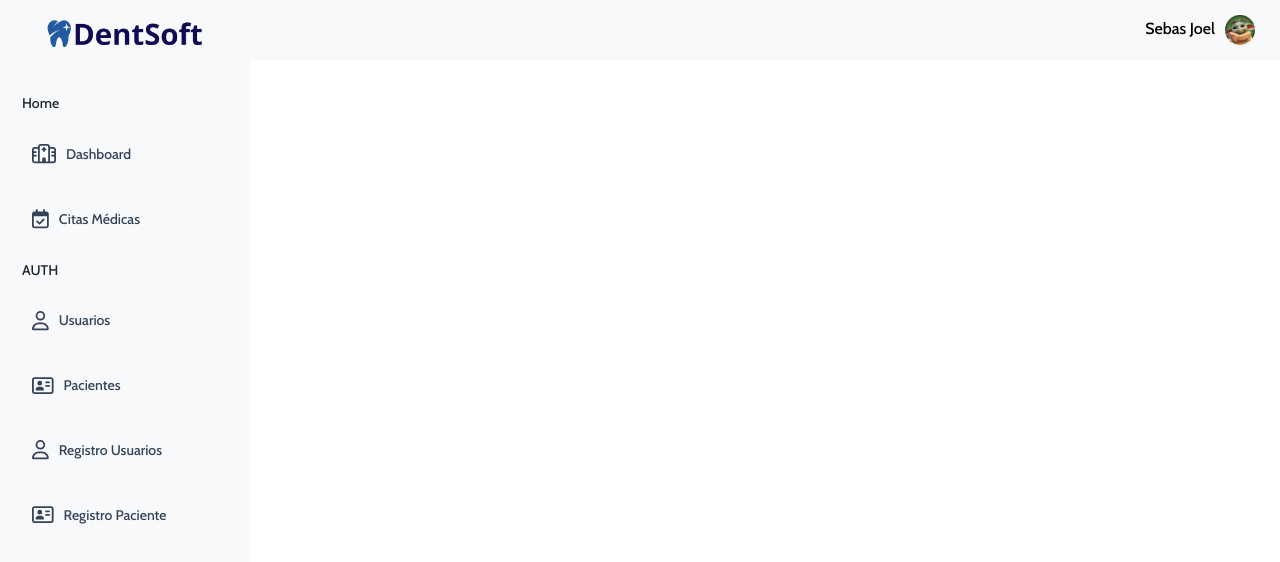
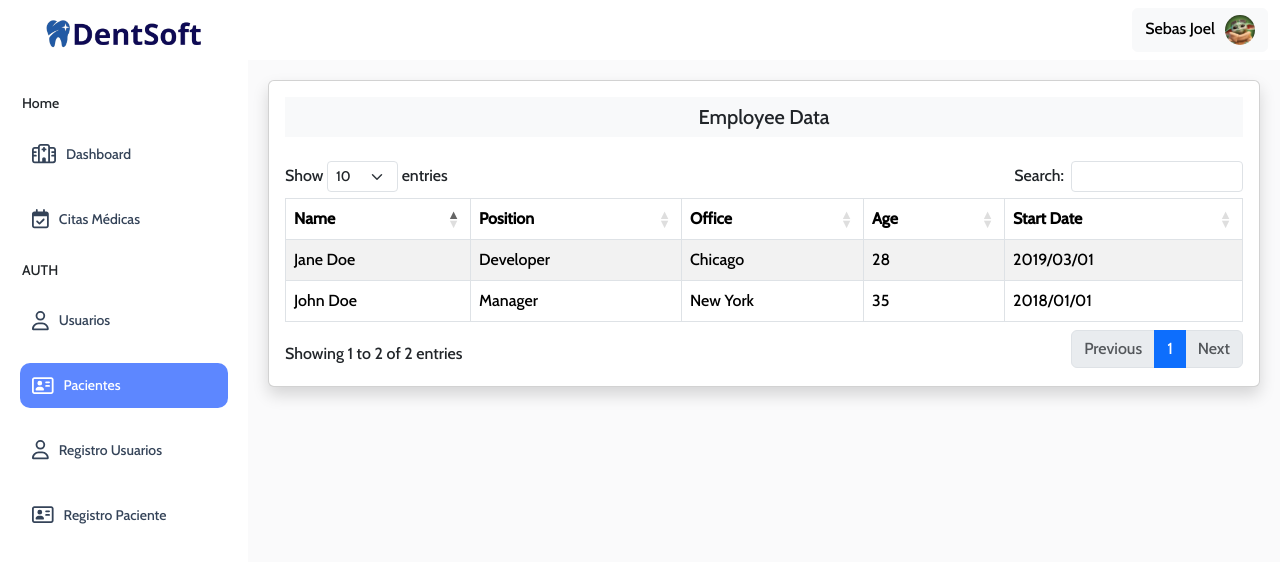
Before and after one commit to Layedra75/sidebar, a React (Create React App) app: page /pacientes in a window 1280 px wide. Shown: the top 562 px of the page. Built offline with nearby package versions, Linux system fonts and the light colour scheme.

Commit message:
Se agrego la tabla de pacientes

```diff
--- a/package.json
+++ b/package.json
@@ -3,12 +3,15 @@
   "version": "0.1.0",
   "private": true,
   "dependencies": {
+    "@fortawesome/free-regular-svg-icons": "^6.5.1",
     "@fortawesome/free-solid-svg-icons": "^6.5.1",
     "@fortawesome/react-fontawesome": "^0.2.0",
     "@testing-library/jest-dom": "^5.17.0",
     "@testing-library/react": "^13.4.0",
     "@testing-library/user-event": "^13.5.0",
     "bootstrap": "^5.3.2",
+    "datatables.net-bs5": "^1.13.8",
+    "jquery": "^3.7.1",
     "react": "^18.2.0",
     "react-bootstrap": "^2.10.0",
     "react-dom": "^18.2.0",
--- a/src/components/Navbar/Navbar.js
+++ b/src/components/Navbar/Navbar.js
@@ -9,7 +9,7 @@ const Navbar = () => {
   };
 
   return (
-    <nav className="navbar navbar-expand-lg bg-light sticky-top">
+    <nav className="navbar navbar-expand-lg bg-white sticky-top">
       <div className="container-fluid">
         <div className="dropdown-container ms-auto">
           <Dropdown>
--- a/src/components/Sidebar/Sidebar.js
+++ b/src/components/Sidebar/Sidebar.js
@@ -32,25 +32,25 @@ const Sidebar = () => {
       items: [
         {
           name: 'Usuarios',
-          route: 'usuarios',
+          route: '/usuarios',
           icon: <FontAwesomeIcon icon={faUser} />,
           hideMenu: 'Usuarios',
         },
         {
           name: 'Pacientes',
-          route: 'pacientes',
+          route: '/pacientes',
           icon: <FontAwesomeIcon icon={faAddressCard} />,
           hideMenu: 'Pacientes',
         },
         {
           name: 'Registro Usuarios',
-          route: 'register',
+          route: '/register',
           icon: <FontAwesomeIcon icon={faUser} />,
           hideMenu: 'Registro Usuarios',
         },
         {
           name: 'Registro Paciente',
-          route: 'registerPatient',
+          route: '/registerPatient',
           icon: <FontAwesomeIcon icon={faAddressCard} />,
           hideMenu: 'Registro Paciente',
         },
@@ -59,7 +59,7 @@ const Sidebar = () => {
   ];
 
   return (
-    <div className="sidebar bg-light">
+    <div className="sidebar bg-white">
       <ul className="sidebar-items">
         {/* Logo */}
         <li className="menu-item-logo">
--- a/src/index.css
+++ b/src/index.css
@@ -2,4 +2,5 @@
 
 body {
   font-family: 'Cabin', sans-serif !important;
+  background-color: #fafafb !important;
 }
--- a/src/router/Routes.js
+++ b/src/router/Routes.js
@@ -2,11 +2,13 @@
 import React from 'react';
 import { Routes, Route } from 'react-router-dom';
 import Home from '../views/Dashboard/Dashboard';
+import Pacientes from '../views/Pacientes/Pacientes'
 
 const AppRoutes = () => {
   return (
     <Routes>
       <Route path="/" element={<Home />} />
+      <Route path="/pacientes" element={<Pacientes />} />
     </Routes>
   );
 };
--- a/src/views/Pacientes/Pacientes.js
+++ b/src/views/Pacientes/Pacientes.js
@@ -0,0 +1,55 @@
+import React, { useRef, useEffect } from 'react';
+import $ from 'jquery';
+import 'datatables.net-bs5';
+import 'datatables.net-bs5/css/dataTables.bootstrap5.min.css';
+import 'bootstrap/dist/css/bootstrap.min.css';
+
+const MyTable = () => {
+  const tableRef = useRef(null);
+
+  useEffect(() => {
+    const table = $(tableRef.current).DataTable({
+      responsive: true,
+      data: [
+        { name: 'John Doe', position: 'Manager', office: 'New York', age: '35', startDate: '2018/01/01' },
+        { name: 'Jane Doe', position: 'Developer', office: 'Chicago', age: '28', startDate: '2019/03/01' },
+        // More rows...
+      ],
+      columns: [
+        { title: 'Name', data: 'name' },
+        { title: 'Position', data: 'position' },
+        { title: 'Office', data: 'office' },
+        { title: 'Age', data: 'age' },
+        { title: 'Start Date', data: 'startDate' },
+      ],
+    });
+
+    return () => {
+      table.destroy();
+    };
+  }, []);
+
+  return (
+    <div className="card shadow">
+      <div className="card-body">
+        <h5 className="card-title bg-light p-2 mb-4 text-center">Employee Data</h5>
+        <div className="table-responsive bg-white">
+          <table className="table table-bordered table-striped" ref={tableRef}>
+            <thead>
+              <tr>
+                <th className="text-nowrap">Name</th>
+                <th className="text-nowrap">Position</th>
+                <th className="text-nowrap">Office</th>
+                <th className="text-nowrap">Age</th>
+                <th className="text-nowrap">Start Date</th>
+              </tr>
+            </thead>
+            <tbody></tbody>
+          </table>
+        </div>
+      </div>
+    </div>
+  );
+};
+
+export default MyTable;
```
Also changed, not shown: 1 other file (tests, documents, lock files or other folders).
